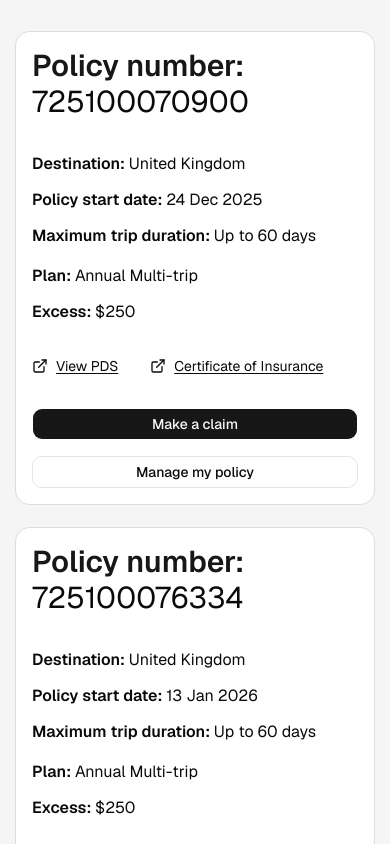
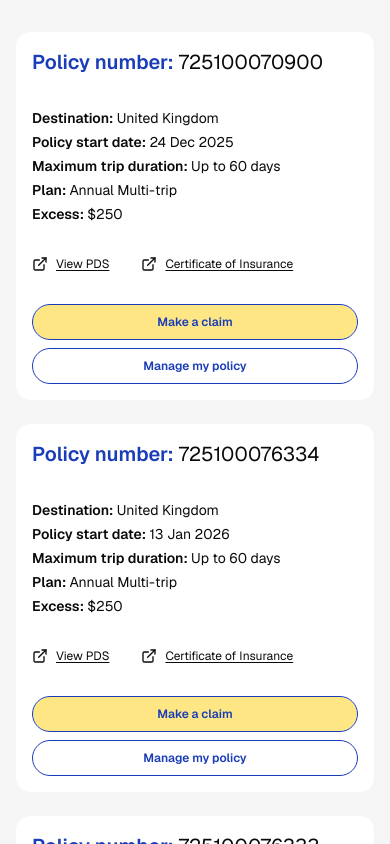
Before and after one commit to MarkMark/cover-more-technical, a Next.js app: page / in a window 390 px wide. Shown: the top 844 px of the page. Built offline with nearby package versions, Linux system fonts and the light colour scheme.

Commit message:
style(ui): update policy card and button styling

```diff
--- a/app/components/policy-card.tsx
+++ b/app/components/policy-card.tsx
@@ -5,6 +5,7 @@ import { Button } from "@/components/ui/button";
 import { Card, CardContent, CardHeader, CardTitle } from "@/components/ui/card";
 import type { Policy } from "@/lib/api/policies";
 import { formatCurrency, formatDate, formatDateRange } from "@/lib/format";
+import { cn } from "@/lib/utils";
 
 type PolicyCardModel = {
   documents: Array<{ href: string; label: string }>;
@@ -33,8 +34,14 @@ export function PolicyCard({ policy }: PolicyCardProps) {
 
 function PolicyCardRoot({ children }: { children: ReactNode }) {
   return (
-    <Card>
-      <CardContent className="grid gap-8 md:grid-cols-[1fr_16rem] md:items-start">
+    <Card className={cn("ring-0")}>
+      <CardContent
+        className={cn(
+          "grid",
+          "gap-8",
+          "md:grid-cols-[1fr_auto] md:items-start",
+        )}
+      >
         {children}
       </CardContent>
     </Card>
@@ -42,15 +49,19 @@ function PolicyCardRoot({ children }: { children: ReactNode }) {
 }
 
 function PolicyCardMain({ children }: { children: ReactNode }) {
-  return <div className="grid gap-8">{children}</div>;
+  return <div className={cn("grid", "gap-8")}>{children}</div>;
 }
 
 function PolicyCardHeader({ policyNumber }: { policyNumber: string }) {
   return (
-    <CardHeader className="px-0">
-      <CardTitle className="text-3xl">
-        <span className="text-primary font-semibold">Policy number:</span>{" "}
-        <span className="text-foreground font-normal">{policyNumber}</span>
+    <CardHeader className={cn("px-0")}>
+      <CardTitle className={cn("text-xl", "md:text-2xl")}>
+        <span className={cn("font-semibold", "text-primary")}>
+          Policy number:
+        </span>{" "}
+        <span className={cn("font-normal", "text-foreground")}>
+          {policyNumber}
+        </span>
       </CardTitle>
     </CardHeader>
   );
@@ -62,7 +73,7 @@ function PolicyCardFacts({
   factGroups: PolicyCardModel["factGroups"];
 }) {
   return (
-    <div className="grid gap-4 md:grid-cols-2 md:gap-8">
+    <div className={cn("grid", "gap-1", "md:grid-cols-2 md:gap-8")}>
       {factGroups.map((facts, index) => (
         <PolicyCardFactGroup key={index} hasDivider={index > 0}>
           {facts.map((fact) => (
@@ -82,9 +93,7 @@ function PolicyCardFactGroup({
   hasDivider: boolean;
 }) {
   return (
-    <dl
-      className={hasDivider ? "grid gap-3 md:border-l md:pl-8" : "grid gap-3"}
-    >
+    <dl className={cn("grid", "gap-1", hasDivider && "md:border-l md:pl-8")}>
       {children}
     </dl>
   );
@@ -92,9 +101,9 @@ function PolicyCardFactGroup({
 
 function PolicyCardFact({ label, value }: { label: string; value: string }) {
   return (
-    <div className="text-base">
-      <dt className="inline font-semibold">{label}: </dt>
-      <dd className="inline">{value}</dd>
+    <div className={cn("text-sm")}>
+      <dt className={cn("inline", "font-semibold")}>{label}: </dt>
+      <dd className={cn("inline")}>{value}</dd>
     </div>
   );
 }
@@ -105,16 +114,21 @@ function PolicyCardDocuments({
   documents: PolicyCardModel["documents"];
 }) {
   return (
-    <div className="flex flex-wrap gap-x-8 gap-y-3">
+    <div className={cn("flex flex-wrap", "gap-x-8 gap-y-3")}>
       {documents.map((document) => (
         <a
-          className="inline-flex items-center gap-2 text-sm underline underline-offset-2"
+          className={cn(
+            "inline-flex items-center",
+            "gap-2",
+            "text-xs underline underline-offset-2",
+            "md:text-sm",
+          )}
           href={document.href}
           key={document.label}
           rel="noreferrer"
           target="_blank"
         >
-          <ExternalLink aria-hidden="true" className="size-4" />
+          <ExternalLink aria-hidden="true" className={cn("size-4")} />
           {document.label}
         </a>
       ))}
@@ -124,9 +138,11 @@ function PolicyCardDocuments({
 
 function PolicyCardActions() {
   return (
-    <div className="grid gap-4 md:pt-2">
-      <Button>Make a claim</Button>
-      <Button variant="outline">Manage my policy</Button>
+    <div className={cn("grid", "gap-2", "md:gap-4 md:pt-2")}>
+      <Button size="lg">Make a claim</Button>
+      <Button size="lg" variant="outline">
+        Manage my policy
+      </Button>
     </div>
   );
 }
--- a/app/globals.css
+++ b/app/globals.css
@@ -55,7 +55,7 @@
   --card-foreground: oklch(0.145 0 0);
   --popover: oklch(1 0 0);
   --popover-foreground: oklch(0.145 0 0);
-  --primary: oklch(0.205 0 0);
+  --primary: var(--color-blue-800);
   --primary-foreground: oklch(0.985 0 0);
   --secondary: oklch(0.97 0 0);
   --secondary-foreground: oklch(0.205 0 0);
@@ -90,7 +90,7 @@
   --card-foreground: oklch(0.985 0 0);
   --popover: oklch(0.205 0 0);
   --popover-foreground: oklch(0.985 0 0);
-  --primary: oklch(0.922 0 0);
+  --primary: var(--color-blue-800);
   --primary-foreground: oklch(0.205 0 0);
   --secondary: oklch(0.269 0 0);
   --secondary-foreground: oklch(0.985 0 0);
--- a/components/ui/button.tsx
+++ b/components/ui/button.tsx
@@ -9,9 +9,10 @@ const buttonVariants = cva(
   {
     variants: {
       variant: {
-        default: "bg-primary text-primary-foreground hover:bg-primary/80",
+        default:
+          "border-primary bg-amber-200 text-primary hover:bg-amber-200/80 rounded-full font-semibold",
         outline:
-          "border-border bg-background hover:bg-muted hover:text-foreground aria-expanded:bg-muted aria-expanded:text-foreground dark:border-input dark:bg-input/30 dark:hover:bg-input/50",
+          "border-primary text-primary bg-transparent hover:bg-muted hover:text-foreground aria-expanded:bg-muted aria-expanded:text-foreground dark:border-primary dark:bg-transparent dark:hover:bg-input/50 rounded-full font-semibold",
         secondary:
           "bg-secondary text-secondary-foreground hover:bg-[color-mix(in_oklch,var(--secondary),var(--foreground)_5%)] aria-expanded:bg-secondary aria-expanded:text-secondary-foreground",
         ghost:
@@ -25,7 +26,7 @@ const buttonVariants = cva(
           "h-8 gap-1.5 px-2.5 has-data-[icon=inline-end]:pr-2 has-data-[icon=inline-start]:pl-2",
         xs: "h-6 gap-1 rounded-[min(var(--radius-md),10px)] px-2 text-xs in-data-[slot=button-group]:rounded-lg has-data-[icon=inline-end]:pr-1.5 has-data-[icon=inline-start]:pl-1.5 [&_svg:not([class*='size-'])]:size-3",
         sm: "h-7 gap-1 rounded-[min(var(--radius-md),12px)] px-2.5 text-[0.8rem] in-data-[slot=button-group]:rounded-lg has-data-[icon=inline-end]:pr-1.5 has-data-[icon=inline-start]:pl-1.5 [&_svg:not([class*='size-'])]:size-3.5",
-        lg: "h-9 gap-1.5 px-2.5 has-data-[icon=inline-end]:pr-2 has-data-[icon=inline-start]:pl-2",
+        lg: "h-9 gap-1.5 px-4 has-data-[icon=inline-end]:pr-2 has-data-[icon=inline-start]:pl-2 text-xs",
         icon: "size-8",
         "icon-xs":
           "size-6 rounded-[min(var(--radius-md),10px)] in-data-[slot=button-group]:rounded-lg [&_svg:not([class*='size-'])]:size-3",
```
Also changed, not shown: 1 other file (tests, documents, lock files or other folders).
